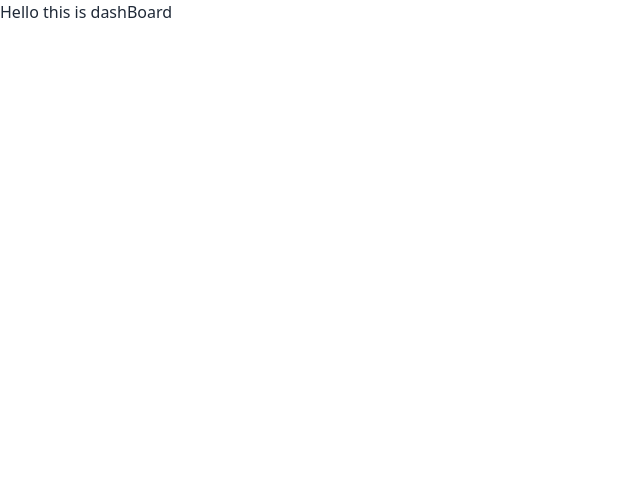
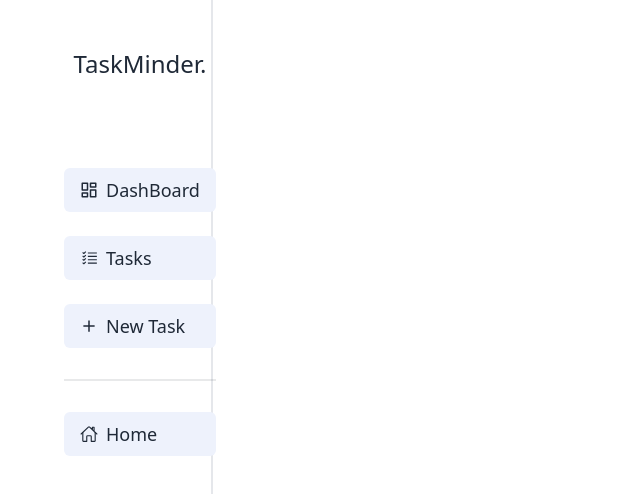
Before and after one commit to Sajidul-Is1am/task-management-task-client, a React (Vite) app: page /dashboard in a window 1280 px wide. Shown: the top 494 px of the page, without its empty margins (0-640 px from the left). Built offline with nearby package versions, Linux system fonts and the light colour scheme.

Commit message:
dashboard sidebar design complete

```diff
--- a/package.json
+++ b/package.json
@@ -15,6 +15,7 @@
     "prop-types": "^15.8.1",
     "react": "^18.2.0",
     "react-dom": "^18.2.0",
+    "react-icons": "^4.12.0",
     "react-router-dom": "^6.21.0",
     "sort-by": "^1.2.0"
   },
--- a/src/Components/Shared/Navbar/Navbar.jsx
+++ b/src/Components/Shared/Navbar/Navbar.jsx
@@ -1,10 +1,11 @@
 import { Link } from "react-router-dom";
 import Container from "../Container/Container";
+import { CgGoogleTasks } from "react-icons/cg";
 const Navbar = () => {
   const navItem = (
     <>
       <li className="font-light text-white text-lg">
-        <Link>first</Link>
+        <Link>Home</Link>
       </li>
       <li className="font-light text-white text-lg">
         <Link to="/dashboard">DashBoard</Link>
@@ -47,8 +48,9 @@ const Navbar = () => {
                 {navItem}
               </ul>
             </div>
-            <a className="btn btn-ghost text-xl">
-              <img src="https://i.ibb.co/q9c8J7z/mainLogo.png" alt="" />
+            <a className="btn btn-ghost text-xl text-white">
+              <CgGoogleTasks size={40} />
+              ProTaskMagnet
             </a>
           </div>
           <div className="navbar-center hidden lg:flex">
--- a/src/Pages/DashBoard/DashBoard.jsx
+++ b/src/Pages/DashBoard/DashBoard.jsx
@@ -1,10 +1,62 @@
-
+import { Link } from "react-router-dom";
+import { LuLayoutDashboard } from "react-icons/lu";
+import { VscChecklist } from "react-icons/vsc";
+import { IoMdAdd } from "react-icons/io";
+import { IoHomeOutline } from "react-icons/io5";
 const DashBoard = () => {
-    return (
-        <div>
-            Hello this is dashBoard
+  return (
+    <div className="grid grid-cols-12 rounded-xl">
+      <div className="col-span-2 border-r-2">
+        <div className="drawer lg:drawer-open">
+          <input id="my-drawer-2" type="checkbox" className="drawer-toggle" />
+          <div className="drawer-content flex flex-col items-center justify-center">
+            {/* Page content here */}
+            <label
+              htmlFor="my-drawer-2"
+              className="btn btn-primary drawer-button lg:hidden"
+            >
+              Open drawer
+            </label>
+          </div>
+          <div className="drawer-side">
+            <label
+              htmlFor="my-drawer-2"
+              aria-label="close sidebar"
+              className="drawer-overlay"
+            ></label>
+            <ul className="menu px-16  min-h-full space-y-6 text-base-content">
+              {/* Sidebar content here */}
+              <h1 className="text-center pt-10 pb-16 text-2xl">TaskMinder.</h1>
+              <li className="text-lg bg-[#EEF2FC] rounded-md">
+                <Link>
+                  <LuLayoutDashboard /> DashBoard
+                </Link>
+              </li>
+              <li className="text-lg bg-[#EEF2FC] rounded-md">
+                <Link>
+                  <VscChecklist />
+                  Tasks
+                </Link>
+              </li>
+              <li className="text-lg bg-[#EEF2FC] rounded-md">
+                <Link>
+                  <IoMdAdd />
+                  New Task
+                </Link>
+              </li>
+              <div className="divider"></div>
+              <li className="text-lg bg-[#EEF2FC] rounded-md">
+                <Link to={'/'}>
+                  <IoHomeOutline /> Home
+                </Link>
+              </li>
+            </ul>
+          </div>
         </div>
-    );
+      </div>
+      <div className="col-span-10"></div>
+    </div>
+  );
 };
 
 export default DashBoard;
```
Also changed, not shown: 1 other file (tests, documents, lock files or other folders).
